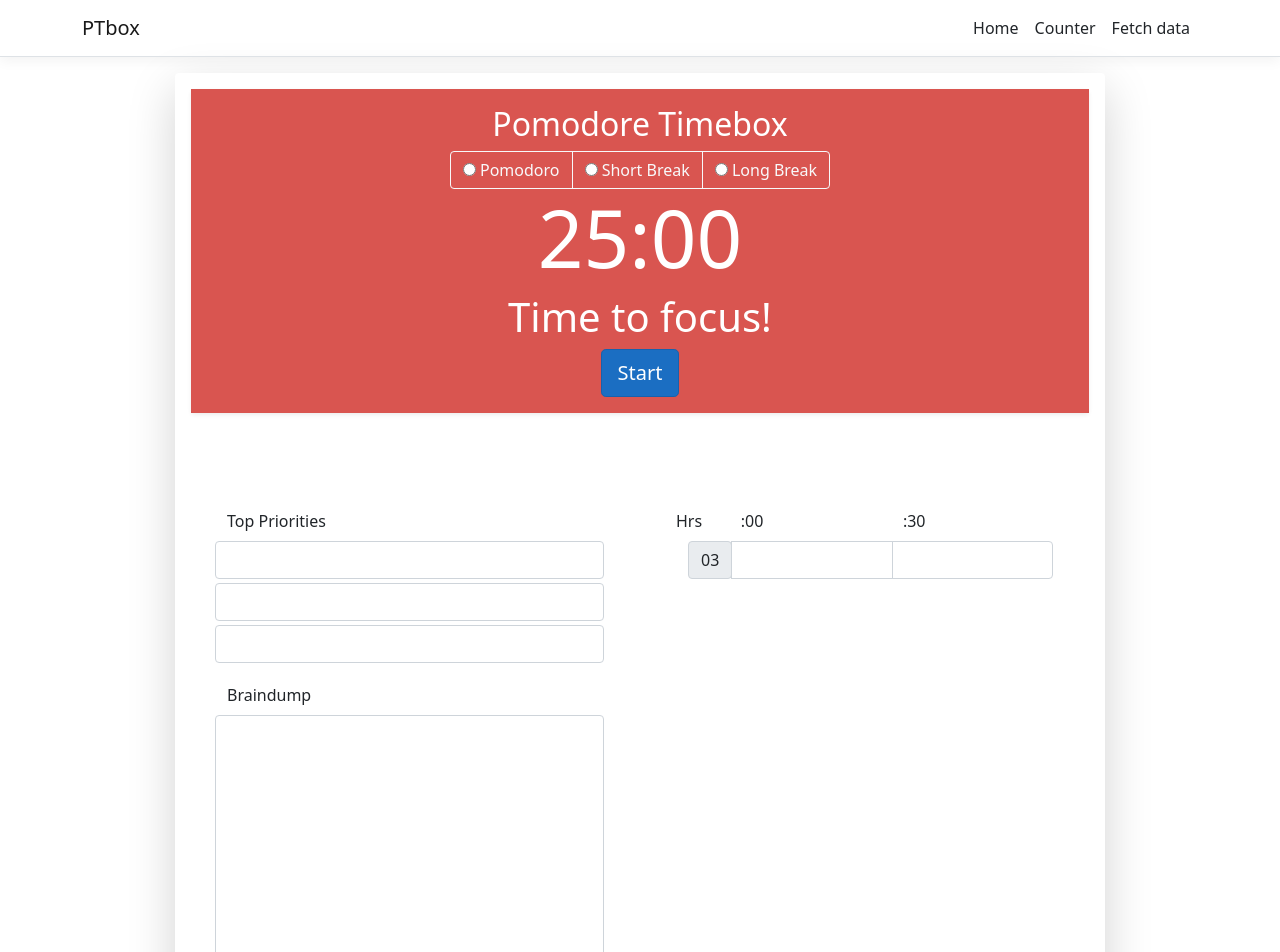
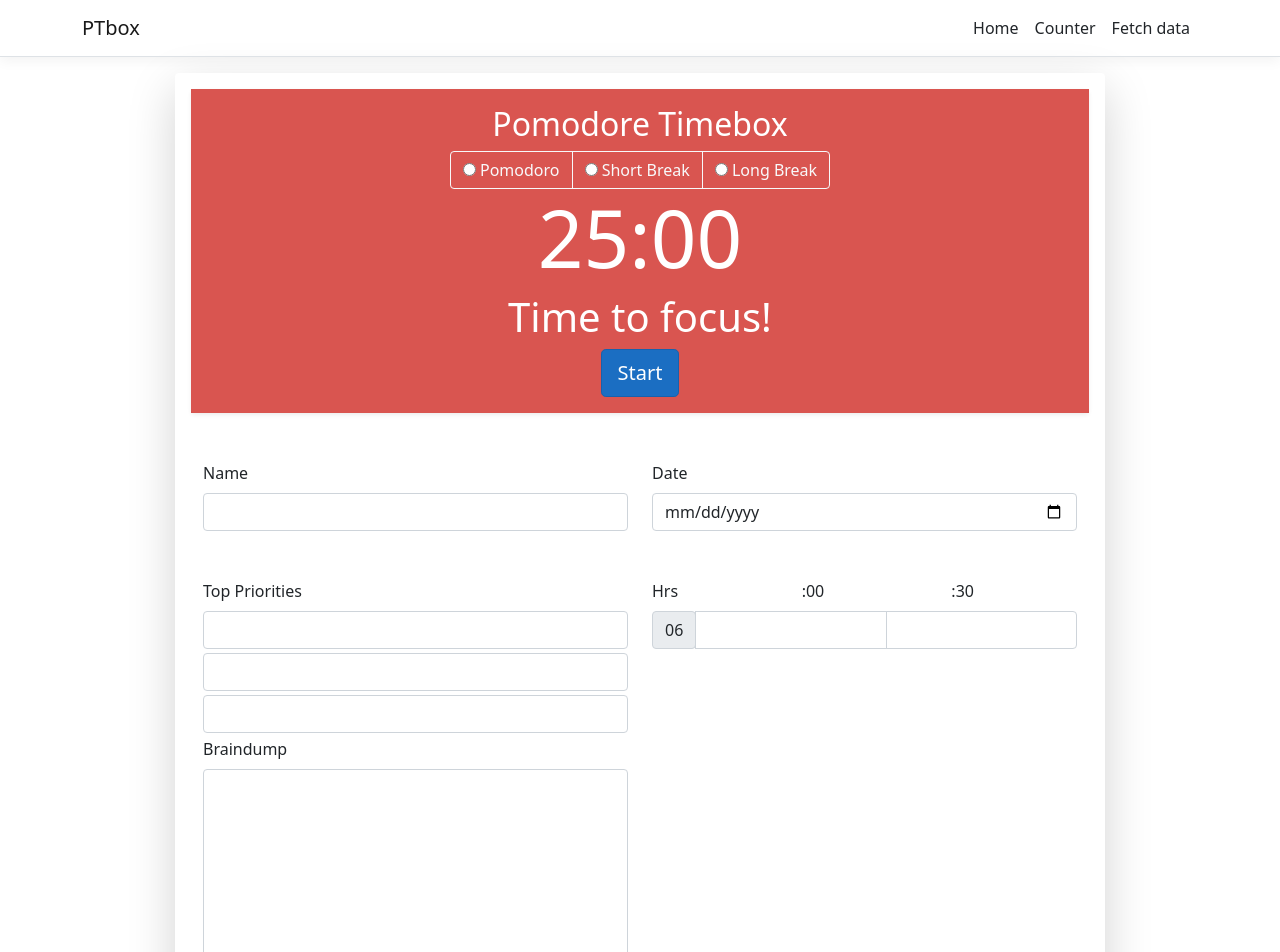
Before and after one commit to elchris95x1/my-new-app, a React (Create React App) app in the folder ClientApp/: page / in a window 1280 px wide. Shown: the top 952 px of the page. Built offline with nearby package versions, Linux system fonts and the light colour scheme.

Commit message:
Fix form layout
I fixed the form layout by adding some columns and rows to the layout

```diff
--- a/ClientApp/src/components/Home.js
+++ b/ClientApp/src/components/Home.js
@@ -27,47 +27,56 @@ export class Home extends Component {
         >
           {({ isSubmitting }) => (
             <Form>
-              <div class="row" >
 
-                <div class="col form-group p-5">
-                  <div class="row pb-3">
+              <div class="container " >
+                <div class="row form-group pb-5">
+                  <div class="col" >
+                    <label class="form-label">Name</label>
+                    <Field type="text" name="fullName" class="form-control" autoomplete="off" />
+                  </div>
+                  <div class="col" >
+                    <label class="form-label">Date</label>
+                    <Field type="date" name="date" class="form-control" autocomplete="off" />
+                  </div>
+                </div>
+
+                <div class="row form-group">
+                  <div class="col">
+                    <div>
                       <label class="form-label">Top Priorities</label>
                       <Field type="text" name="goal1" class="form-control mb-1" autocomplete="off" />
                       <Field type="text" name="goal2" class="form-control mb-1" autocomplete="off" />
                       <Field type="text" name="goal3" class="form-control mb-1" autocomplete="off" />
                     </div>
 
-                  <div class="row pb-3">
+                    <div>
                       <label class="form-label">Braindump</label>
-                    <Field as="textarea" name="braindump" class="form-control" rows="13" />
+                      <Field as="textarea" name="braindump" class="form-control mb-1" rows="13" />
                     </div>
                   </div>
-
-
-                <div class="col form-group p-5">
+                  <div class="col form-group">
                     <div class="row ">
-                    <div class=" col-2 px-0 float-right">
+                      <div class=" col">
                         <label class="form-label">Hrs</label>
                       </div>
-                    <div class=" col px-0 float-right">
+                      <div class=" col">
                         <label class="form-label">:00</label>
                       </div>
-                    <div class="col px-0">
+                      <div class="col">
                         <label class="form-label">:30</label>
                       </div>
                     </div>
 
-                  <div class="row">
+                    <div class="row ">
                       <div class="input-group">
                         <div class="input-group-prepend">
-                        <span class="input-group-text" id="">03</span>
+                          <span class="input-group-text" id="">06</span>
                         </div>
                         <Field type="text" name="timebox1" class="form-control mb-1" autocomplete="off" />
                         <Field type="text" name="timebox2" class="form-control mb-1" autocomplete="off" />
                       </div>
                     </div>
-
-
+                  </div>
                 </div>
               </div>
 
```
Lines whose indentation alone changed are shown as unchanged.
